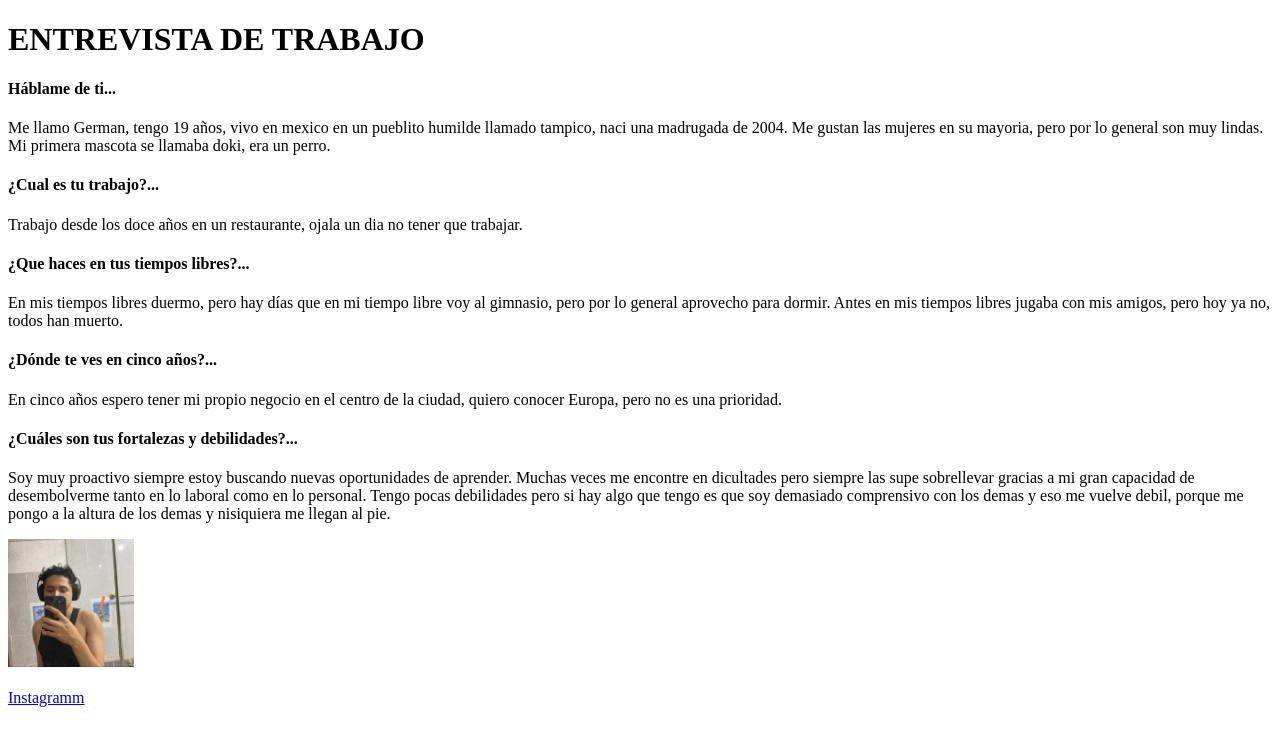
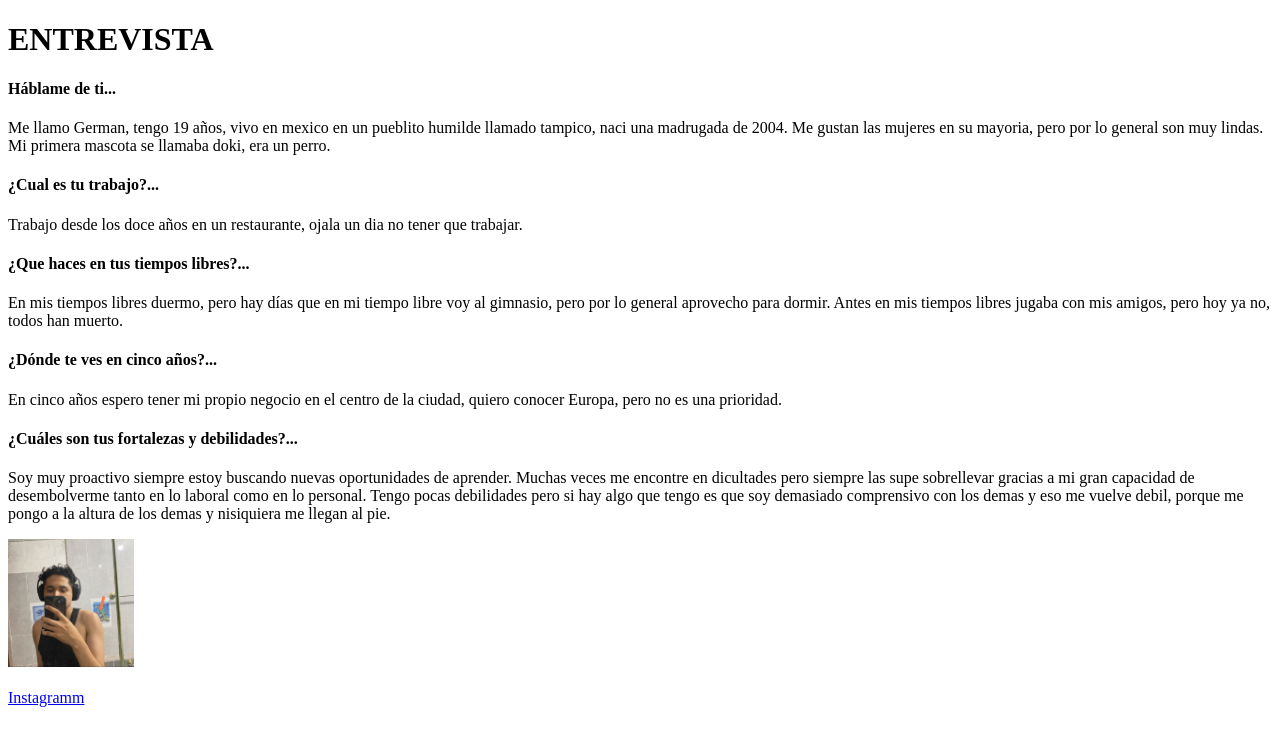
Before and after one commit to Brandonduce67/TALLER_WEB, a plain HTML site: page index.html in a window 1280 px wide. Drawn offline with Linux system fonts and the light colour scheme.

Commit message:
segundo comit

```diff
--- a/index.html
+++ b/index.html
@@ -8,7 +8,7 @@
     <link rel="stylesheet" href="style.css">
 </head>
 <body>
-    <h1>ENTREVISTA DE TRABAJO</h1>
+    <h1>ENTREVISTA</h1>
     <h4>Háblame de ti...</h4>
     <p>Me llamo German, tengo 19 años, vivo en mexico en un pueblito humilde llamado tampico, naci una madrugada de 2004.
          Me gustan las mujeres en su mayoria, pero por lo general son muy lindas. Mi primera mascota se llamaba doki, era un perro. </p>
```
